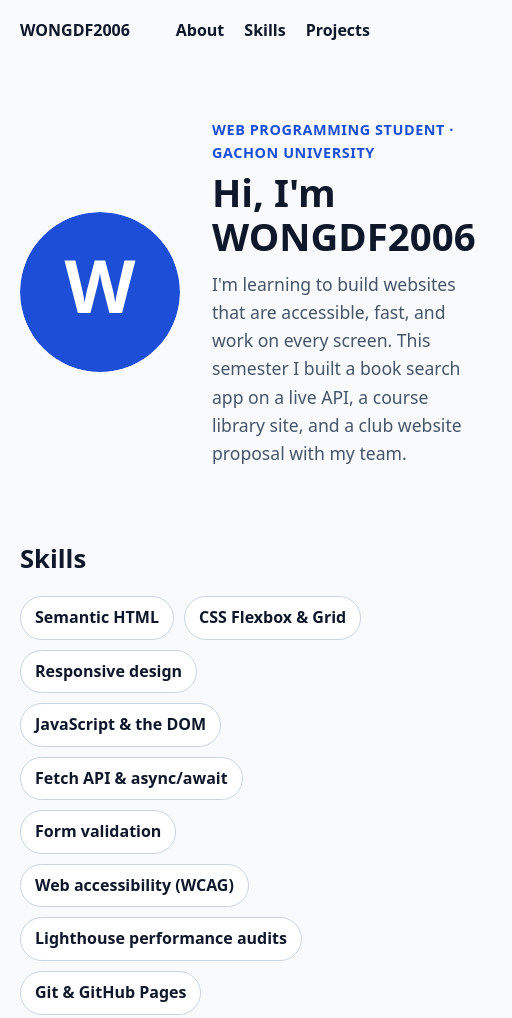
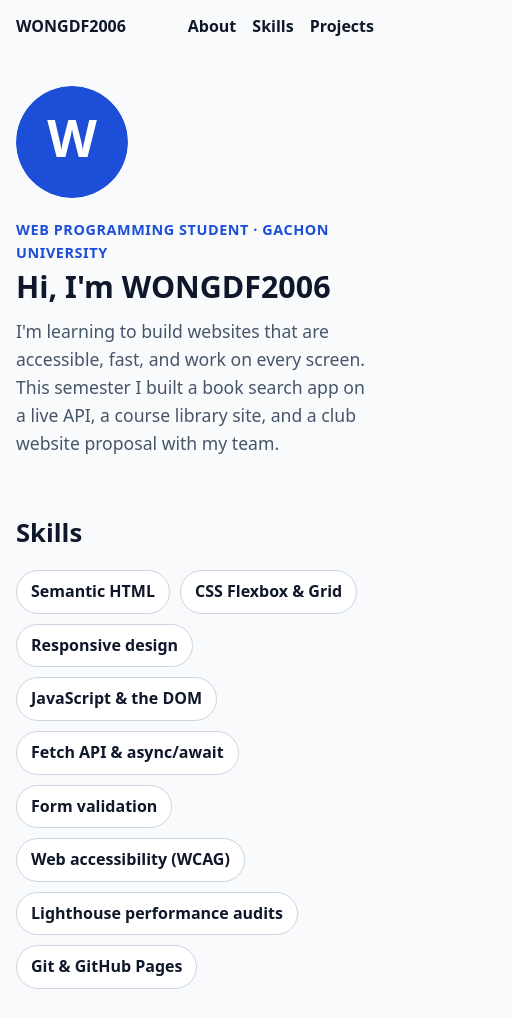
Before and after one commit to WONGDF2006/portfolio, a plain HTML site: page index.html in a window 390 px wide. Shown: the top 1018 px of the page, 512 px wide, since content can reach past the window. Drawn offline with Linux system fonts and the light colour scheme.

Commit message:
Fix mobile layout: stack the hero and let project cards wrap
On a 390px phone the page was 492px wide: the hero text and the
three-column project grid ran off the screen. It now fits at 390px.

```diff
--- a/style.css
+++ b/style.css
@@ -39,7 +39,7 @@ main:focus { outline: none; }
 
 .visually-hidden { position: absolute; width: 1px; height: 1px; overflow: hidden; clip: rect(0 0 0 0); white-space: nowrap; }
 
-.projects { display: grid; grid-template-columns: repeat(3, 1fr); gap: 20px; margin: 0; padding: 0; list-style: none; }
+.projects { display: grid; grid-template-columns: repeat(auto-fit, minmax(260px, 1fr)); gap: 20px; margin: 0; padding: 0; list-style: none; }
 .project-card { display: flex; flex-direction: column; padding: 22px; border: 1px solid var(--border); border-radius: var(--radius); background: var(--surface); }
 .project-card h3 { margin: 0 0 8px; font-size: 1.15rem; }
 .project-card p { margin: 0 0 12px; }
@@ -48,3 +48,13 @@ main:focus { outline: none; }
 .links { display: flex; gap: 16px; margin-top: auto !important; font-weight: 700; }
 
 .site-footer { padding: 32px 20px; text-align: center; color: var(--muted); }
+
+/* Phones: stack the hero, let the header wrap, shrink the big heading */
+@media (max-width: 640px) {
+  .site-header { flex-wrap: wrap; padding: 14px 16px; }
+  .nav-links { gap: 16px; }
+  main { padding: 0 16px; }
+  .hero { flex-direction: column; align-items: flex-start; gap: 20px; padding: 32px 0 24px; }
+  .avatar { width: 112px; height: 112px; }
+  .hero h1 { font-size: 1.9rem; overflow-wrap: anywhere; }
+}
```
